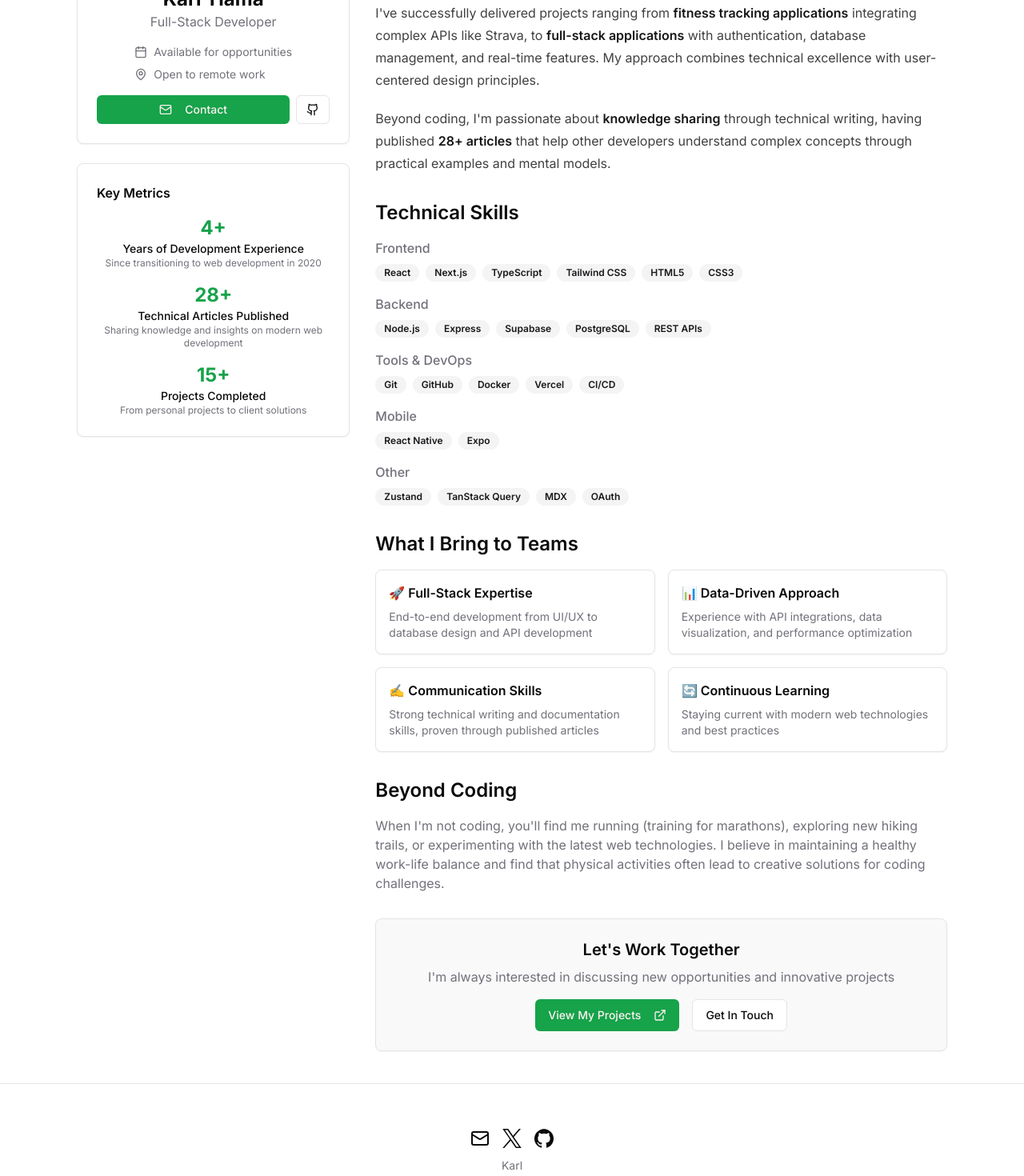
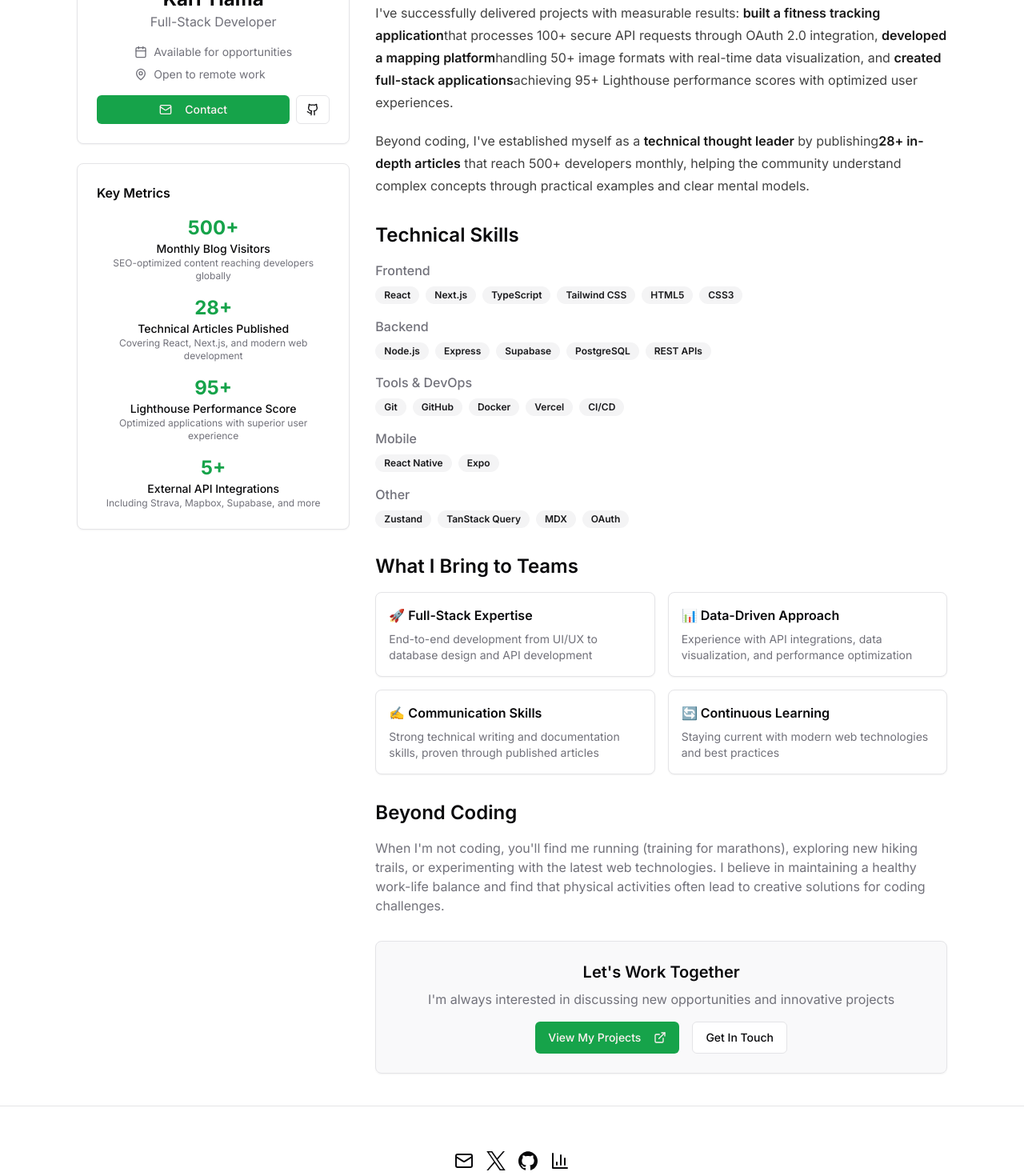
Before and after one commit to karltiama/nextjsblogapril, a Next.js app: page /about in a window 1280 px wide. Shown: the part 440-1910 px from the top of the page at 80% size. Built offline with nearby package versions, Linux system fonts and the light colour scheme; no server answers.

Commit message:
feat: integrate @tanstack/react-query and devtools for improved data fetching, add Umami setup documentation, and enhance About page metrics

```diff
--- a/app/about/page.tsx
+++ b/app/about/page.tsx
@@ -22,19 +22,24 @@ const skills = {
 
 const achievements = [
 	{
-		metric: "4+",
-		label: "Years of Development Experience",
-		description: "Since transitioning to web development in 2020"
+		metric: "500+",
+		label: "Monthly Blog Visitors",
+		description: "SEO-optimized content reaching developers globally"
 	},
 	{
 		metric: "28+",
 		label: "Technical Articles Published",
-		description: "Sharing knowledge and insights on modern web development"
+		description: "Covering React, Next.js, and modern web development"
 	},
 	{
-		metric: "15+",
-		label: "Projects Completed",
-		description: "From personal projects to client solutions"
+		metric: "95+",
+		label: "Lighthouse Performance Score",
+		description: "Optimized applications with superior user experience"
+	},
+	{
+		metric: "5+",
+		label: "External API Integrations",
+		description: "Including Strava, Mapbox, Supabase, and more"
 	}
 ];
 
@@ -125,14 +130,15 @@ export default async function AboutPage() {
 								into web development in 2020 was driven by a passion for creating solutions that make a real impact.
 							</p>
 							<p>
-								I&apos;ve successfully delivered projects ranging from <strong>fitness tracking applications</strong> integrating
-								complex APIs like Strava, to <strong>full-stack applications</strong> with authentication, database management,
-								and real-time features. My approach combines technical excellence with user-centered design principles.
+								I&apos;ve successfully delivered projects with measurable results: <strong>built a fitness tracking application</strong>
+								that processes 100+ secure API requests through OAuth 2.0 integration, <strong>developed a mapping platform</strong>
+								handling 50+ image formats with real-time data visualization, and <strong>created full-stack applications</strong>
+								achieving 95+ Lighthouse performance scores with optimized user experiences.
 							</p>
 							<p>
-								Beyond coding, I&apos;m passionate about <strong>knowledge sharing</strong> through technical writing,
-								having published <strong>28+ articles</strong> that help other developers understand complex concepts
-								through practical examples and mental models.
+								Beyond coding, I&apos;ve established myself as a <strong>technical thought leader</strong> by publishing
+								<strong>28+ in-depth articles</strong> that reach 500+ developers monthly, helping the community
+								understand complex concepts through practical examples and clear mental models.
 							</p>
 						</div>
 					</div>
--- a/components/main-nav.tsx
+++ b/components/main-nav.tsx
@@ -39,6 +39,7 @@ export function MainNav() {
 				)}>
 				About
 			</Link>
+
 		</nav>
 	);
 }
--- a/components/providers.tsx
+++ b/components/providers.tsx
@@ -1,9 +1,11 @@
 "use client"
 import { ThemeProvider } from "next-themes";
 import { ReactNode } from "react";
+import QueryProvider from "@/components/providers/query-provider";
 
 export function Providers ({ children} : {children: ReactNode}) {
   return (
+    <QueryProvider>
       <ThemeProvider
         attribute="class"
         defaultTheme="system"
@@ -12,5 +14,6 @@ export function Providers ({ children} : {children: ReactNode}) {
       >
         {children}
       </ThemeProvider>
+    </QueryProvider>
   )
 }
--- /dev/null
+++ b/components/providers/query-provider.tsx
@@ -0,0 +1,37 @@
+'use client';
+
+import { QueryClient, QueryClientProvider } from '@tanstack/react-query';
+import { ReactQueryDevtools } from '@tanstack/react-query-devtools';
+import { useState } from 'react';
+
+export default function QueryProvider({ children }: { children: React.ReactNode }) {
+  const [queryClient] = useState(
+    () =>
+      new QueryClient({
+        defaultOptions: {
+          queries: {
+            // With SSR, we usually want to set some default staleTime
+            // above 0 to avoid refetching immediately on the client
+            staleTime: 60 * 1000, // 1 minute
+            refetchOnWindowFocus: false,
+            retry: (failureCount, error) => {
+              // Don't retry on 4xx errors
+              if (error instanceof Error && error.message.includes('4')) {
+                return false;
+              }
+              return failureCount < 3;
+            },
+          },
+        },
+      })
+  );
+
+  return (
+    <QueryClientProvider client={queryClient}>
+      {children}
+      {process.env.NODE_ENV === 'development' && (
+        <ReactQueryDevtools initialIsOpen={false} />
+      )}
+    </QueryClientProvider>
+  );
+}
--- a/components/site-footer.tsx
+++ b/components/site-footer.tsx
@@ -1,5 +1,5 @@
 import { siteConfig } from "@/config/site";
-import { Mail } from "lucide-react";
+import { Mail, BarChart3 } from "lucide-react";
 import { Icons } from "./icons";
 import { Separator } from "./ui/separator";
 
@@ -21,6 +21,15 @@ export function SiteFooter() {
 						<span className="sr-only">Github</span>
 						<Icons.gitHub className="h-6 w-6" />
 					</a>
+					<a
+						target="_blank"
+						rel="noreferrer"
+						href="https://us.umami.is/share/coBNgikJPsY7bIhK/www.karltiama.dev"
+						title="View Analytics"
+					>
+						<span className="sr-only">Analytics</span>
+						<BarChart3 className="h-6 w-6" />
+					</a>
 				</div>
 				<div className="mb-2 flex space-x-2 text-sm text-muted-foreground">
 					<div>{siteConfig.author}</div>
--- a/package.json
+++ b/package.json
@@ -22,6 +22,8 @@
     "@radix-ui/react-separator": "^1.1.0",
     "@radix-ui/react-slot": "^1.1.0",
     "@radix-ui/react-tooltip": "^1.1.3",
+    "@tanstack/react-query": "^5.80.6",
+    "@tanstack/react-query-devtools": "^5.80.6",
     "@vercel/speed-insights": "^1.0.12",
     "class-variance-authority": "^0.7.0",
     "clsx": "^2.1.0",
```
Also changed, not shown: 2 other files (tests, documents, lock files or other folders). Lines whose indentation alone changed are shown as unchanged.
